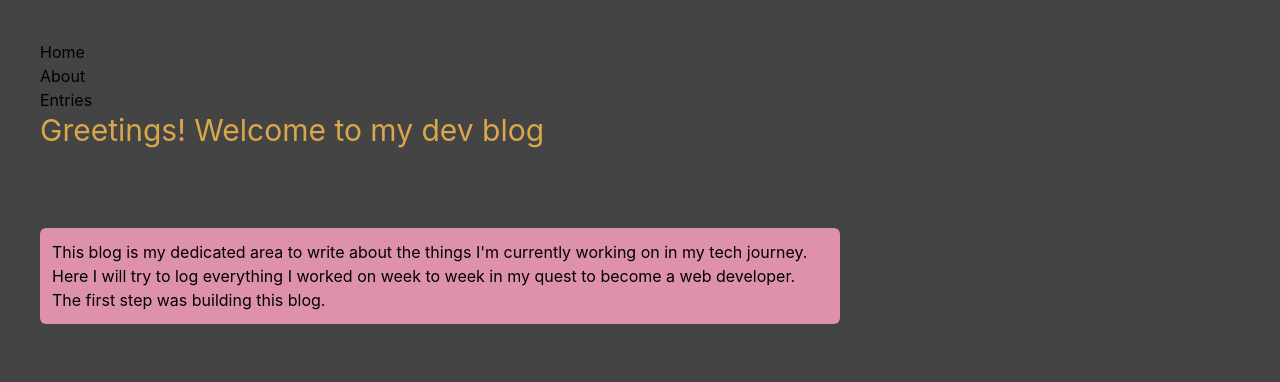
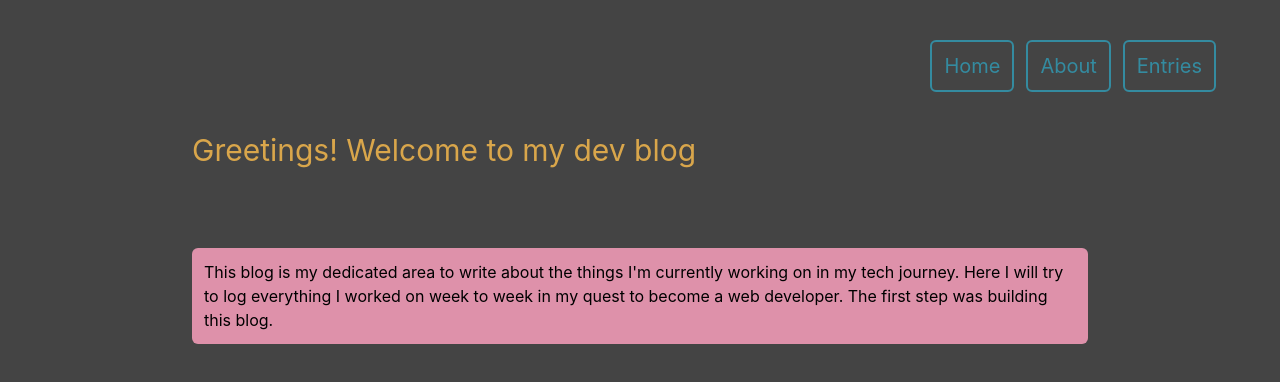
Before and after one commit to sevrinn/my-blog, a React (Create React App) app in the folder client/: page / in a window 1280 px wide. Shown: the top 382 px of the page. Built offline with nearby package versions, Linux system fonts and the light colour scheme.

Commit message:
adjusted styles

```diff
--- a/client/src/App.js
+++ b/client/src/App.js
@@ -7,11 +7,12 @@ import { BrowserRouter as Router, Routes, Route } from 'react-router-dom'
 import './App.css'
 
 function App() {
-  const appStyles = 'p-10 bg-sevGrey h-screen'
+  const appStyles = 'p-10 bg-sevGrey h-screen box-border'
   return (
     <Router>
       <div className={appStyles}>
         <NavBar />
+        <div className='container max-w-4xl mx-auto'>
           <Routes>
             <Route path='/' element={<HomePage />} exact />
             <Route path='/about' element={<AboutPage />} exact />
@@ -19,6 +20,7 @@ function App() {
             <Route path='/article' element={<ArticlePage />} exact />
           </Routes>
         </div>
+      </div>
     </Router>
   )
 }
--- a/client/src/NavBar.js
+++ b/client/src/NavBar.js
@@ -1,18 +1,29 @@
 import React from 'react'
-import { Link } from 'react-router-dom'
+import { NavLink } from 'react-router-dom'
 
 const NavBar = () => {
+  const navStyle = 'p-3 mb-10'
+  const navUlStyle = 'flex justify-end'
+  const navLiStyle =
+    'mr-3 p-3 border-2 border-sevBlue rounded-md text-sevBlue text-xl'
+  const activeStyle = 'bg-sevBlue text-sevGrey text-2xl'
   return (
-    <nav>
-      <ul>
+    <nav className={navStyle}>
+      <ul className={navUlStyle}>
         <li>
-          <Link to='/'>Home</Link>
+          <NavLink className={navLiStyle} activeStyle={activeStyle} to='/'>
+            Home
+          </NavLink>
         </li>
         <li>
-          <Link to='/about'>About</Link>
+          <NavLink className={navLiStyle} to='/about'>
+            About
+          </NavLink>
         </li>
         <li>
-          <Link to='/articles-list'>Entries</Link>
+          <NavLink className={navLiStyle} to='/articles-list'>
+            Entries
+          </NavLink>
         </li>
       </ul>
     </nav>
--- a/client/src/pages/HomePage.js
+++ b/client/src/pages/HomePage.js
@@ -2,7 +2,7 @@ import React from 'react'
 
 const HomePage = () => {
   const h1 = 'text-3xl text-sevYellow'
-  const p = 'p-3 bg-sevPink rounded-md mt-20 w-4/6'
+  const p = 'p-3 bg-sevPink rounded-md mt-20 '
   return (
     <>
       <h1 className={h1}>Greetings! Welcome to my dev blog</h1>
```
Lines whose indentation alone changed are shown as unchanged.
